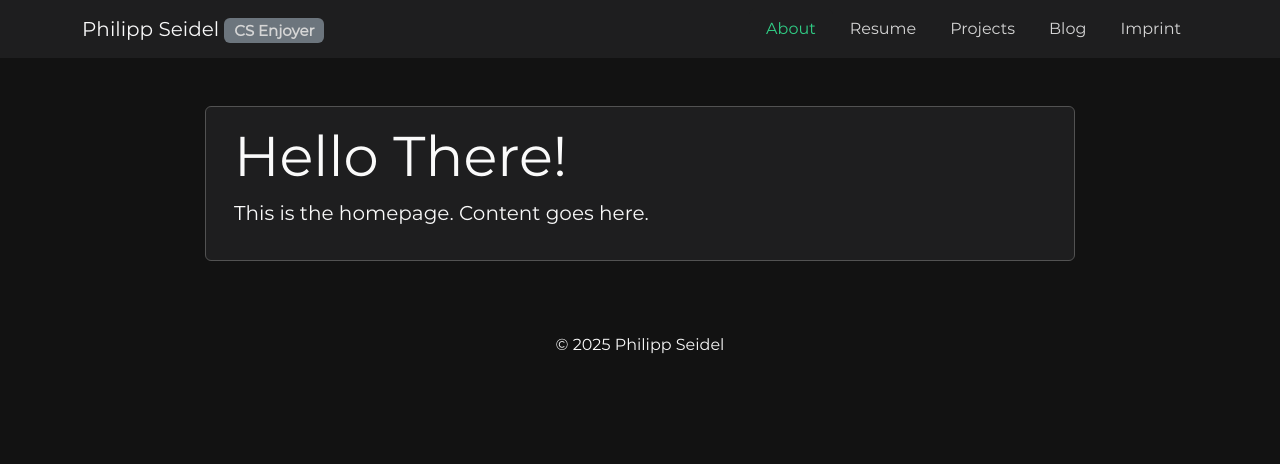
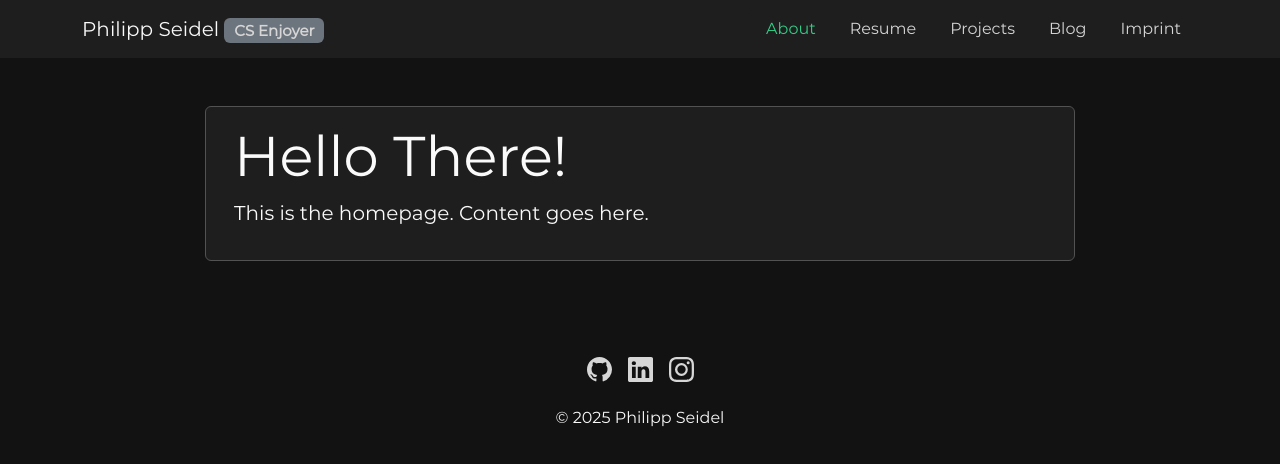
Before and after one commit to PhilippSeidel/philippseidel.github.io, a React (Create React App) app in the folder frontend/: page / in a window 1280 px wide. Shown: the top 464 px of the page. Built offline with nearby package versions, Linux system fonts and the light colour scheme.

Commit message:
added social icons

```diff
--- a/frontend/src/components/Footer.tsx
+++ b/frontend/src/components/Footer.tsx
@@ -4,6 +4,29 @@ import './Footer.css';
 function Footer() {
   return (
     <footer className="bg-gray-800 text-black p-4 mt-8">
+      <div className="container d-flex justify-content-center align-items-center p-3">
+        <div className="p-2">
+          <a href='https://github.com/PhilippSeidel'>
+            <svg xmlns="http://www.w3.org/2000/svg" width="25" height="25" fill="currentColor" className="bi bi-github" viewBox="0 0 16 16">
+              <path d="M8 0C3.58 0 0 3.58 0 8c0 3.54 2.29 6.53 5.47 7.59.4.07.55-.17.55-.38 0-.19-.01-.82-.01-1.49-2.01.37-2.53-.49-2.69-.94-.09-.23-.48-.94-.82-1.13-.28-.15-.68-.52-.01-.53.63-.01 1.08.58 1.23.82.72 1.21 1.87.87 2.33.66.07-.52.28-.87.51-1.07-1.78-.2-3.64-.89-3.64-3.95 0-.87.31-1.59.82-2.15-.08-.2-.36-1.02.08-2.12 0 0 .67-.21 2.2.82.64-.18 1.32-.27 2-.27s1.36.09 2 .27c1.53-1.04 2.2-.82 2.2-.82.44 1.1.16 1.92.08 2.12.51.56.82 1.27.82 2.15 0 3.07-1.87 3.75-3.65 3.95.29.25.54.73.54 1.48 0 1.07-.01 1.93-.01 2.2 0 .21.15.46.55.38A8.01 8.01 0 0 0 16 8c0-4.42-3.58-8-8-8"/>
+            </svg>
+          </a>
+        </div>
+        <div className="p-2">
+          <a href='https://www.linkedin.com/in/philipp-seidel-7ab3b5219/'>
+            <svg xmlns="http://www.w3.org/2000/svg" width="25" height="25" fill="currentColor" className="bi bi-linkedin" viewBox="0 0 16 16">
+              <path d="M0 1.146C0 .513.526 0 1.175 0h13.65C15.474 0 16 .513 16 1.146v13.708c0 .633-.526 1.146-1.175 1.146H1.175C.526 16 0 15.487 0 14.854zm4.943 12.248V6.169H2.542v7.225zm-1.2-8.212c.837 0 1.358-.554 1.358-1.248-.015-.709-.52-1.248-1.342-1.248S2.4 3.226 2.4 3.934c0 .694.521 1.248 1.327 1.248zm4.908 8.212V9.359c0-.216.016-.432.08-.586.173-.431.568-.878 1.232-.878.869 0 1.216.662 1.216 1.634v3.865h2.401V9.25c0-2.22-1.184-3.252-2.764-3.252-1.274 0-1.845.7-2.165 1.193v.025h-.016l.016-.025V6.169h-2.4c.03.678 0 7.225 0 7.225z"/>
+            </svg>
+          </a>
+        </div>
+        <div className="p-2">
+          <a href='https://www.instagram.com/phantastischer_photo_philipp/'>
+            <svg xmlns="http://www.w3.org/2000/svg" width="25" height="25" fill="currentColor" className="bi bi-instagram" viewBox="0 0 16 16">
+              <path d="M8 0C5.829 0 5.556.01 4.703.048 3.85.088 3.269.222 2.76.42a3.9 3.9 0 0 0-1.417.923A3.9 3.9 0 0 0 .42 2.76C.222 3.268.087 3.85.048 4.7.01 5.555 0 5.827 0 8.001c0 2.172.01 2.444.048 3.297.04.852.174 1.433.372 1.942.205.526.478.972.923 1.417.444.445.89.719 1.416.923.51.198 1.09.333 1.942.372C5.555 15.99 5.827 16 8 16s2.444-.01 3.298-.048c.851-.04 1.434-.174 1.943-.372a3.9 3.9 0 0 0 1.416-.923c.445-.445.718-.891.923-1.417.197-.509.332-1.09.372-1.942C15.99 10.445 16 10.173 16 8s-.01-2.445-.048-3.299c-.04-.851-.175-1.433-.372-1.941a3.9 3.9 0 0 0-.923-1.417A3.9 3.9 0 0 0 13.24.42c-.51-.198-1.092-.333-1.943-.372C10.443.01 10.172 0 7.998 0zm-.717 1.442h.718c2.136 0 2.389.007 3.232.046.78.035 1.204.166 1.486.275.373.145.64.319.92.599s.453.546.598.92c.11.281.24.705.275 1.485.039.843.047 1.096.047 3.231s-.008 2.389-.047 3.232c-.035.78-.166 1.203-.275 1.485a2.5 2.5 0 0 1-.599.919c-.28.28-.546.453-.92.598-.28.11-.704.24-1.485.276-.843.038-1.096.047-3.232.047s-2.39-.009-3.233-.047c-.78-.036-1.203-.166-1.485-.276a2.5 2.5 0 0 1-.92-.598 2.5 2.5 0 0 1-.6-.92c-.109-.281-.24-.705-.275-1.485-.038-.843-.046-1.096-.046-3.233s.008-2.388.046-3.231c.036-.78.166-1.204.276-1.486.145-.373.319-.64.599-.92s.546-.453.92-.598c.282-.11.705-.24 1.485-.276.738-.034 1.024-.044 2.515-.045zm4.988 1.328a.96.96 0 1 0 0 1.92.96.96 0 0 0 0-1.92m-4.27 1.122a4.109 4.109 0 1 0 0 8.217 4.109 4.109 0 0 0 0-8.217m0 1.441a2.667 2.667 0 1 1 0 5.334 2.667 2.667 0 0 1 0-5.334"/>
+            </svg>
+          </a>
+        </div>
+      </div>
       <p className="text-center">&copy; 2025 Philipp Seidel</p>
     </footer>
   );
--- a/frontend/src/components/Header.css
+++ b/frontend/src/components/Header.css
@@ -35,3 +35,8 @@
 .badge {
    color: var(--text-alt-dark) !important;
 }
+
+
+.bi {
+   color: var(--text-alt-dark);
+ }
```
